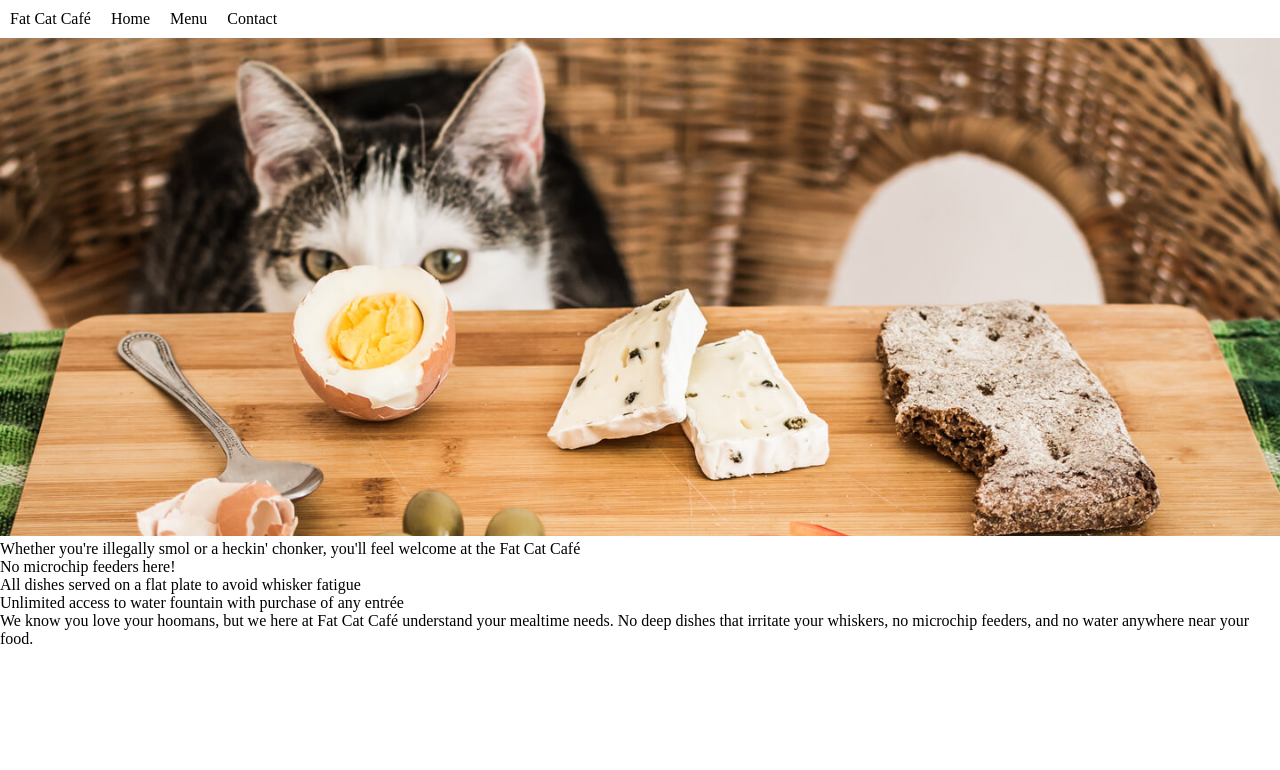
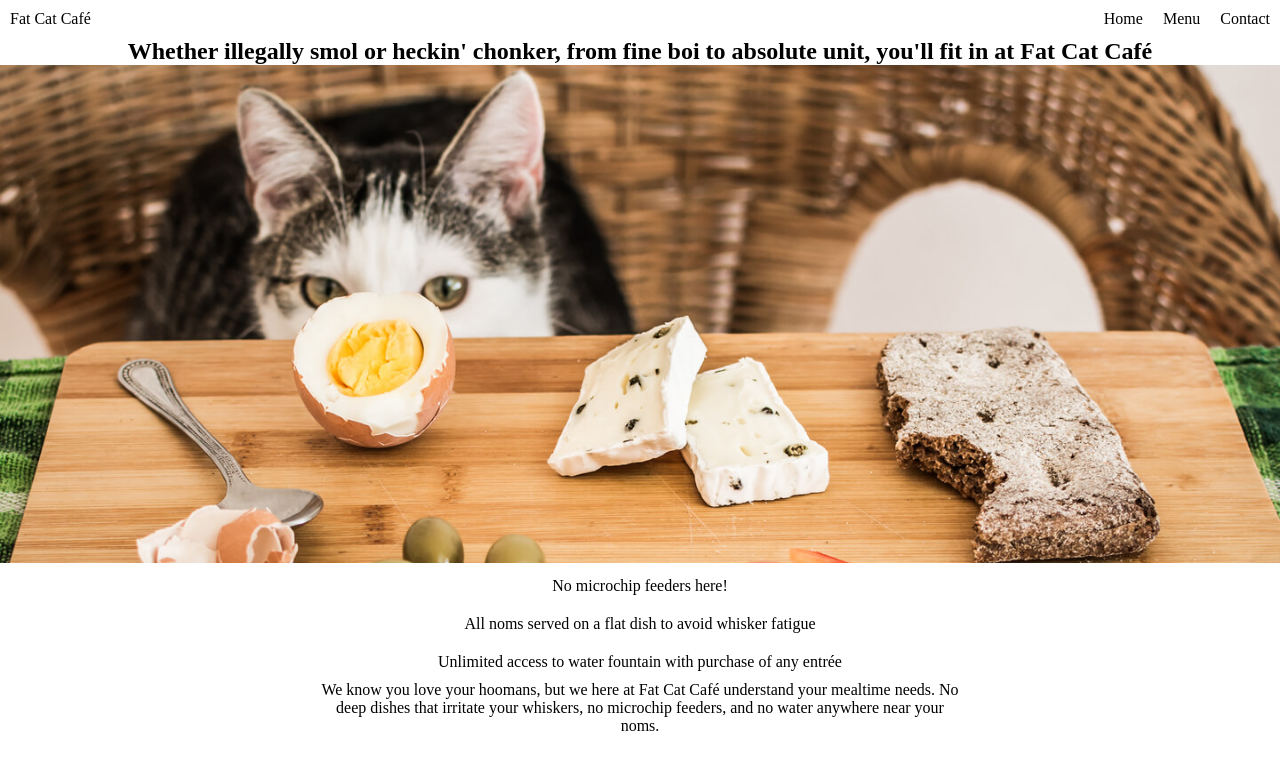
Before and after one commit to acopperlily/restaurant, a website built with webpack: page dist/index.html in a window 1280 px wide. Built offline with Linux system fonts and the light colour scheme.

Commit message:
Add more styling for structure

```diff
--- a/package.json
+++ b/package.json
@@ -5,6 +5,7 @@
   "private": true,
   "scripts": {
     "test": "echo \"Error: no test specified\" && exit 1",
+    "watch": "webpack --watch",
     "build": "webpack"
   },
   "keywords": [],
--- a/src/style.css
+++ b/src/style.css
@@ -2,6 +2,10 @@
   margin: 0;
   padding: 0;
   box-sizing: border-box;
+}
+
+h2 {
+  text-align: center;
 }
 
 ul {
@@ -15,7 +19,25 @@ li {
 
 }
 
+#right {
+  margin-left: auto;
+}
+
 #hero img {
   width: 100vw;
   /* background-image: url('./heroCat.jpg'); */
 }
+
+#words {
+  margin: auto;
+  width: 50vw;
+  display: flex;
+  flex-direction: column;
+  align-items: center;
+  justify-content: center;
+  text-align: center;
+}
+
+.feature {
+  padding: 10px;
+}
```
Also changed, not shown: dist/index.html, dist/main.js.
